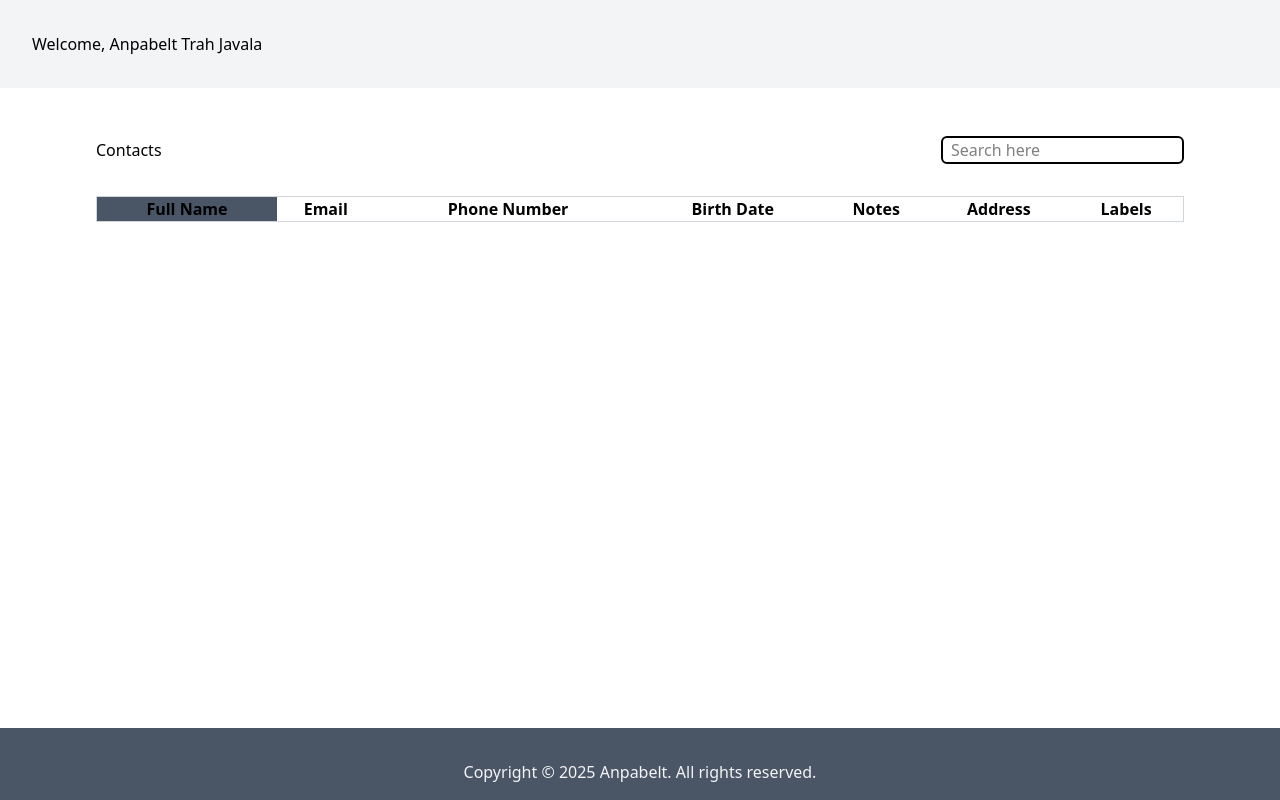
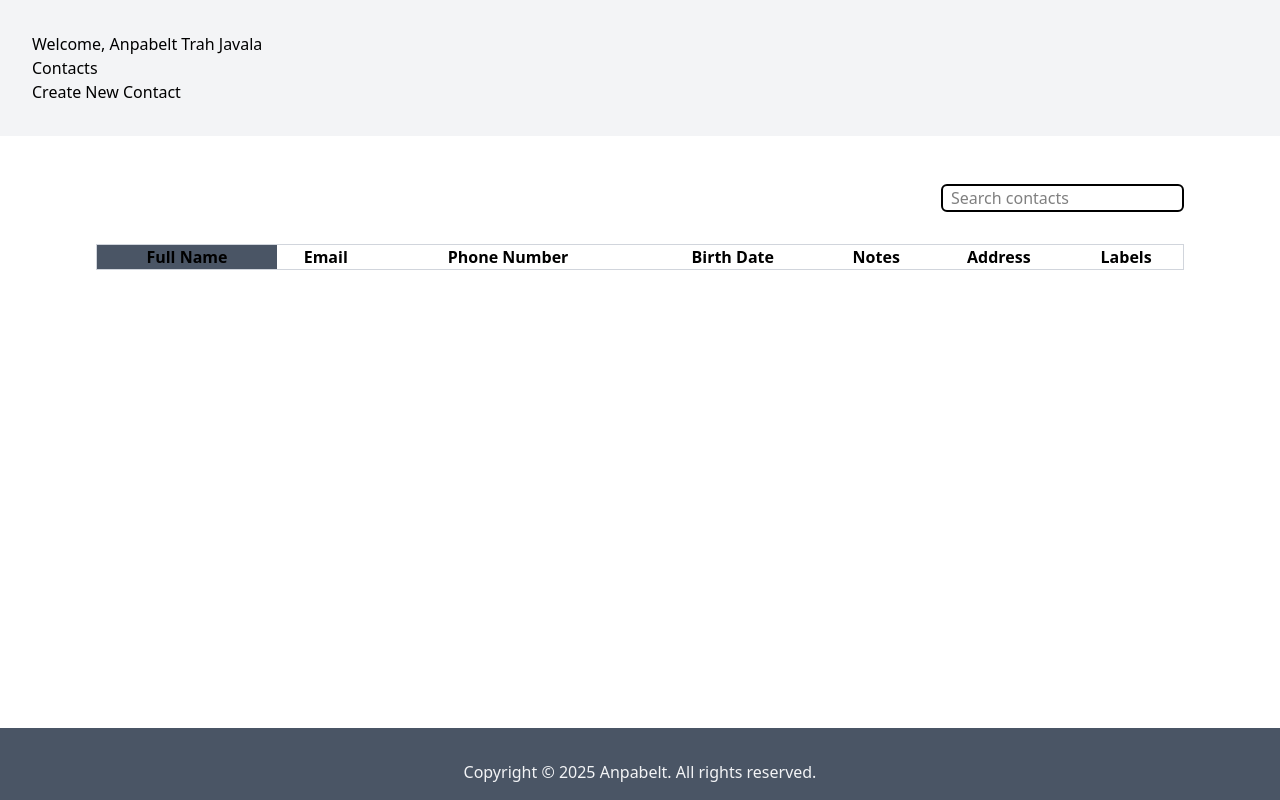
Before and after one commit to anpabeltj/address-book-anpabelt, a plain HTML site: page index.html in a window 1280 px wide. Drawn offline with nearby package versions, Linux system fonts and the light colour scheme.

Commit message:
chore: add navigation menu and improve search functionality

```diff
--- a/index.html
+++ b/index.html
@@ -12,6 +12,14 @@
         <span>Welcome, </span>
         <span id="user-fullname">Anpabelt Trah Javala</span>
       </h1>
+      <ul>
+        <li>
+          <a href="/">Contacts</a>
+        </li>
+        <li>
+          <a href="/new">Create New Contact</a>
+        </li>
+      </ul>
     </header>
 
     <!-- Aside -->
@@ -19,11 +27,13 @@
     <!-- Main -->
     <main id="site-content" class="flex-[1] m-8 max-w-8xl py-4 px-16 space-y-8">
       <section class="flex justify-between items-center">
-        <h2>Contacts</h2>
+        <h2 id="contacts-count">
+          <!-- ... -->
+        </h2>
 
         <form id="search-contact" method="get">
           <div class="w-10 w-full flex border-gray-400">
-            <input id="search-input" placeholder="Search here" class="border-2 border-black-400 rounded-md pl-2" type="text" />
+            <input id="search-input" placeholder="Search contacts" class="border-2 border-black-400 rounded-md pl-2" type="text" name="q" />
           </div>
         </form>
       </section>
```
Also changed, not shown: 1 other file.
